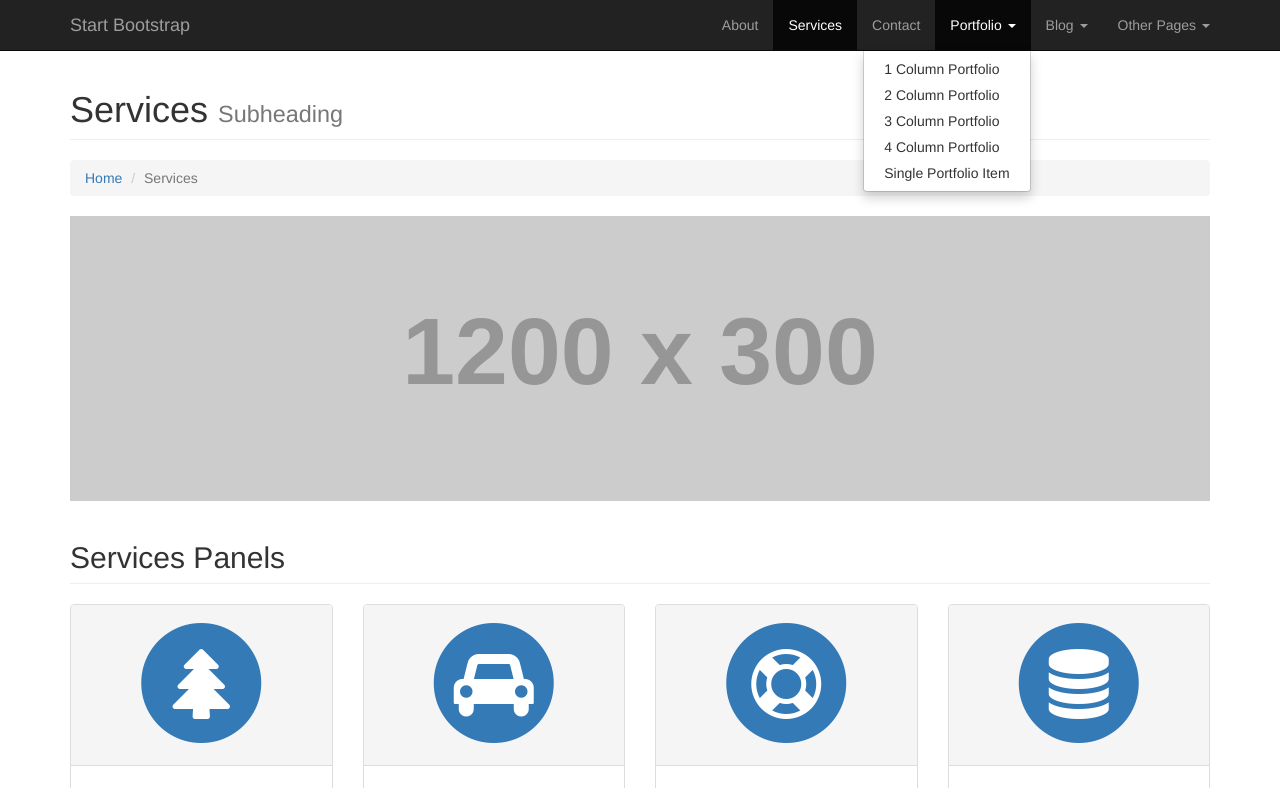
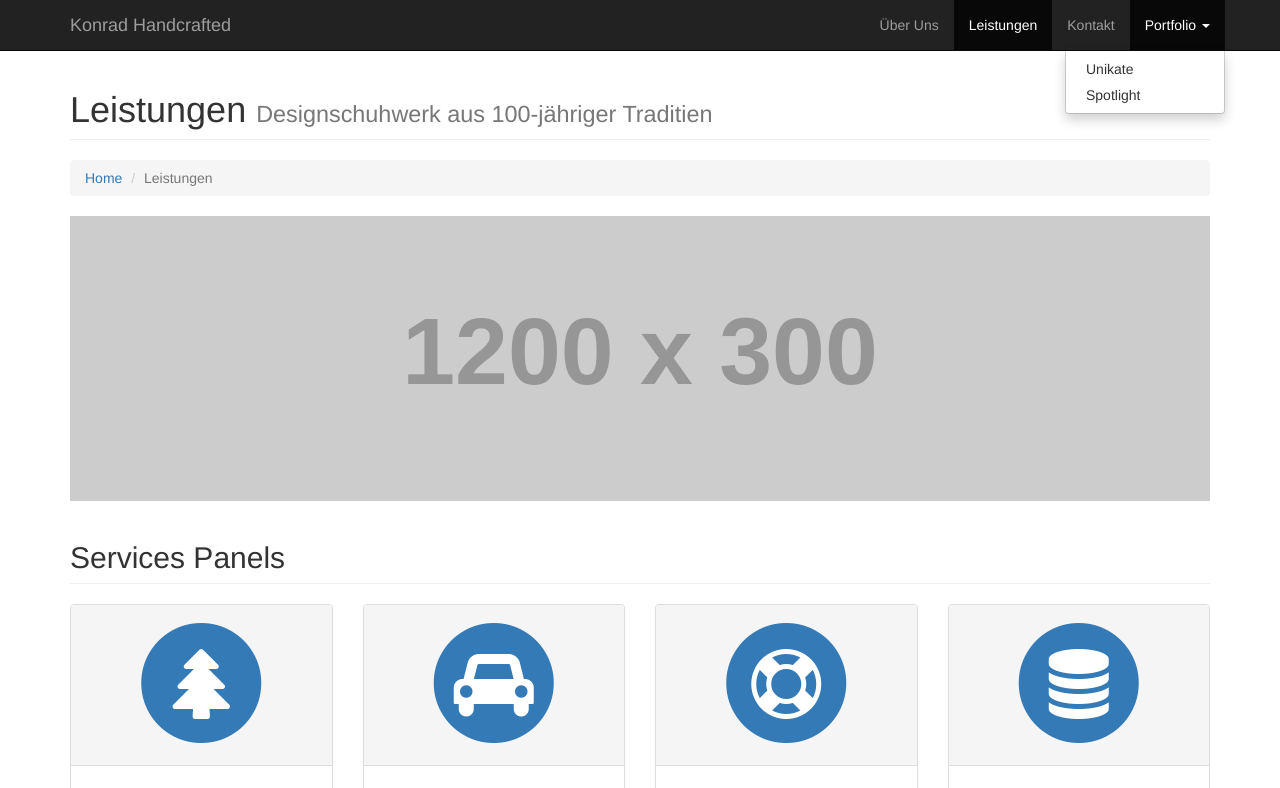
Before and after one commit to DeastinY/konrad-handcrafted, a plain HTML site: page services.html in a window 1280 px wide. Both pictures are taken after a click on the link "Portfolio". Shown: the top 788 px of the page. Drawn offline with Linux system fonts and the light colour scheme; placeholder pictures from the web are drawn by us.

Commit message:
minor changes

```diff
--- a/services.html
+++ b/services.html
@@ -9,7 +9,7 @@
     <meta name="description" content="">
     <meta name="author" content="">
 
-    <title>Modern Business - Start Bootstrap Template</title>
+    <title>Konrad Handcrafted</title>
 
     <!-- Bootstrap Core CSS -->
     <link href="css/bootstrap.min.css" rel="stylesheet">
@@ -42,71 +42,28 @@
                     <span class="icon-bar"></span>
                     <span class="icon-bar"></span>
                 </button>
-                <a class="navbar-brand" href="index.html">Start Bootstrap</a>
+                <a class="navbar-brand" href="index.html">Konrad Handcrafted</a>
             </div>
             <!-- Collect the nav links, forms, and other content for toggling -->
             <div class="collapse navbar-collapse" id="bs-example-navbar-collapse-1">
                 <ul class="nav navbar-nav navbar-right">
                     <li>
-                        <a href="about.html">About</a>
+                        <a href="about.html">Über Uns</a>
                     </li>
                     <li class="active">
-                        <a href="services.html">Services</a>
+                        <a href="services.html">Leistungen</a>
                     </li>
                     <li>
-                        <a href="contact.html">Contact</a>
+                        <a href="contact.html">Kontakt</a>
                     </li>
                     <li class="dropdown">
                         <a href="#" class="dropdown-toggle" data-toggle="dropdown">Portfolio <b class="caret"></b></a>
                         <ul class="dropdown-menu">
                             <li>
-                                <a href="portfolio-1-col.html">1 Column Portfolio</a>
+                                <a href="portfolio-4-col.html">Unikate</a>
                             </li>
                             <li>
-                                <a href="portfolio-2-col.html">2 Column Portfolio</a>
-                            </li>
-                            <li>
-                                <a href="portfolio-3-col.html">3 Column Portfolio</a>
-                            </li>
-                            <li>
-                                <a href="portfolio-4-col.html">4 Column Portfolio</a>
-                            </li>
-                            <li>
-                                <a href="portfolio-item.html">Single Portfolio Item</a>
-                            </li>
-                        </ul>
-                    </li>
-                    <li class="dropdown">
-                        <a href="#" class="dropdown-toggle" data-toggle="dropdown">Blog <b class="caret"></b></a>
-                        <ul class="dropdown-menu">
-                            <li>
-                                <a href="blog-home-1.html">Blog Home 1</a>
-                            </li>
-                            <li>
-                                <a href="blog-home-2.html">Blog Home 2</a>
-                            </li>
-                            <li>
-                                <a href="blog-post.html">Blog Post</a>
-                            </li>
-                        </ul>
-                    </li>
-                    <li class="dropdown">
-                        <a href="#" class="dropdown-toggle" data-toggle="dropdown">Other Pages <b class="caret"></b></a>
-                        <ul class="dropdown-menu">
-                            <li>
-                                <a href="full-width.html">Full Width Page</a>
-                            </li>
-                            <li>
-                                <a href="sidebar.html">Sidebar Page</a>
-                            </li>
-                            <li>
-                                <a href="faq.html">FAQ</a>
-                            </li>
-                            <li>
-                                <a href="404.html">404</a>
-                            </li>
-                            <li>
-                                <a href="pricing.html">Pricing Table</a>
+                                <a href="portfolio-item.html">Spotlight</a>
                             </li>
                         </ul>
                     </li>
@@ -123,13 +80,13 @@
         <!-- Page Heading/Breadcrumbs -->
         <div class="row">
             <div class="col-lg-12">
-                <h1 class="page-header">Services
-                    <small>Subheading</small>
+                <h1 class="page-header">Leistungen
+                    <small>Designschuhwerk aus 100-jähriger Traditien</small>
                 </h1>
                 <ol class="breadcrumb">
                     <li><a href="index.html">Home</a>
                     </li>
-                    <li class="active">Services</li>
+                    <li class="active">Leistungen</li>
                 </ol>
             </div>
         </div>
```
Also changed, not shown: contact.html (+1 -1 lines).
